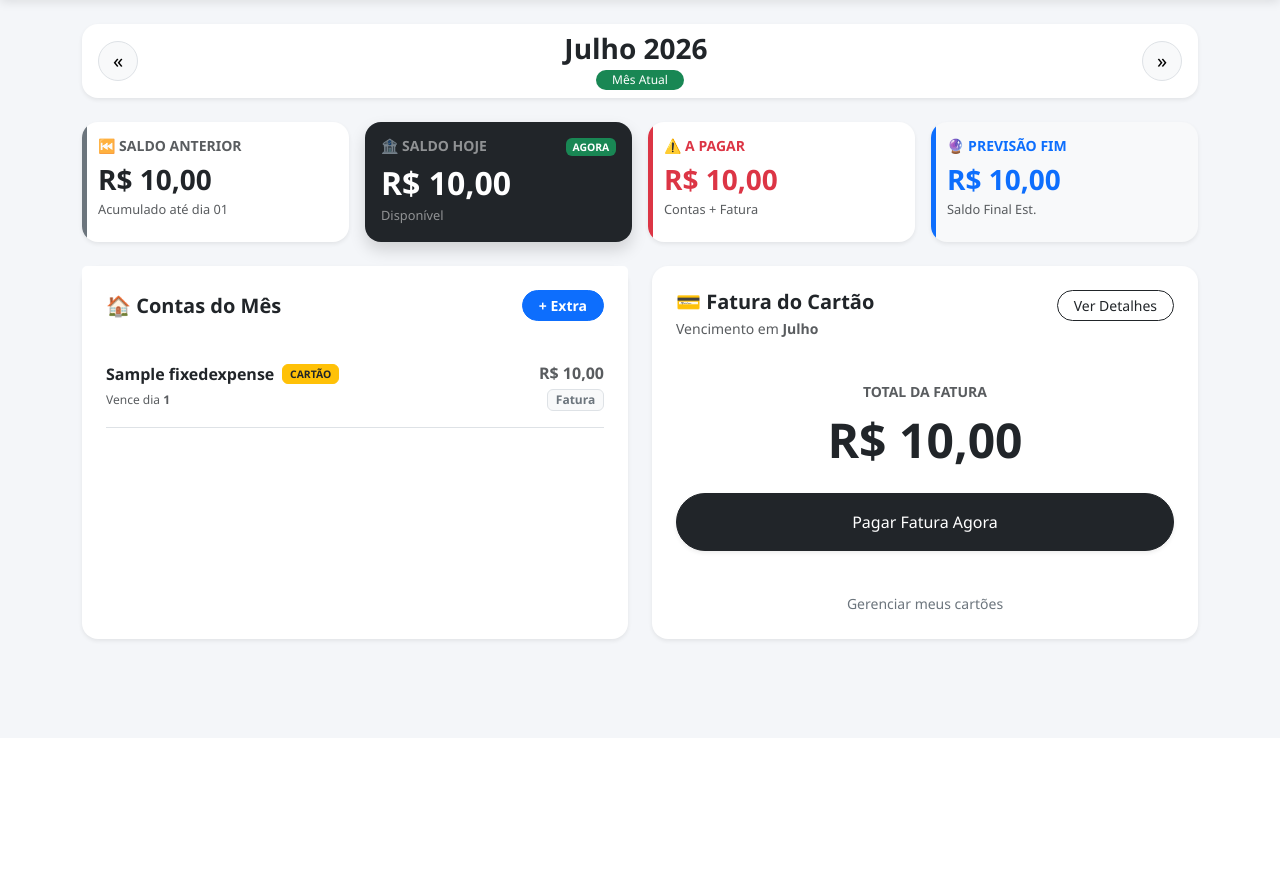
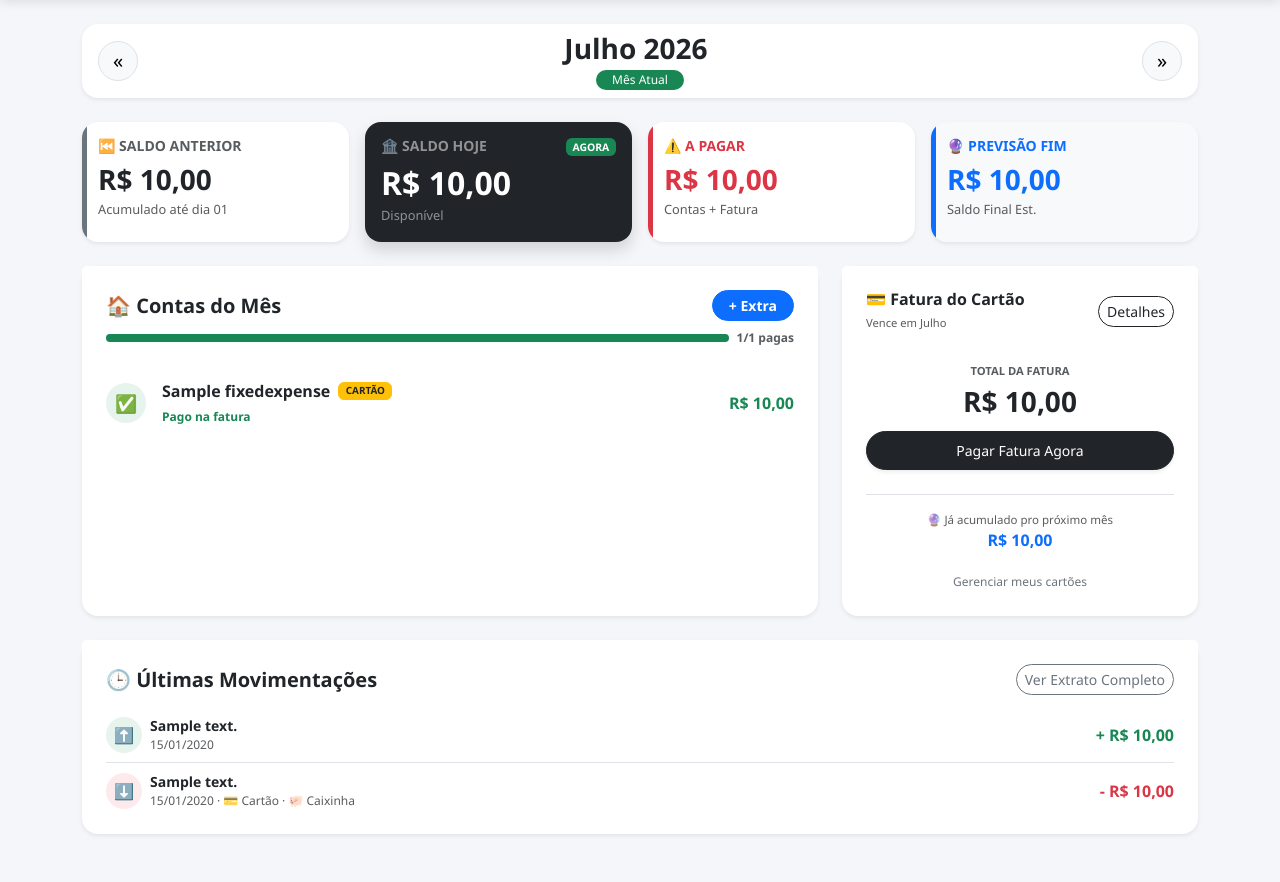
Before and after one commit to laysearaujo/fin_control, a Django app: page / in a window 1280 px wide. Shown: the part 62-944 px from the top of the page. Before the commit the page ends 706 px from the top, so only its background shows below. Run offline with Django 5.2, Linux system fonts and the light colour scheme; tables that the repository leaves empty hold one stand-in row (values such as "Sample post"); one stand-in notice (Sample message) is shown.

Commit message:
feat: New UI dashboard

```diff
--- a/finance/templates/base.html
+++ b/finance/templates/base.html
@@ -70,6 +70,30 @@
     {% endblock %}
 </div>
 
+{% if messages %}
+<div class="toast-container position-fixed bottom-0 end-0 p-3" style="z-index: 1080;">
+    {% for message in messages %}
+    <div class="toast align-items-center text-white bg-{% if message.tags %}{{ message.tags }}{% else %}success{% endif %} border-0 show mb-2" role="alert">
+        <div class="d-flex">
+            <div class="toast-body fw-bold">
+                ✅ {{ message }}
+            </div>
+            <button type="button" class="btn-close btn-close-white me-2 m-auto" data-bs-dismiss="toast" aria-label="Fechar"></button>
+        </div>
+    </div>
+    {% endfor %}
+</div>
+{% endif %}
+
 <script src="https://cdn.jsdelivr.net/npm/bootstrap@5.3.0/dist/js/bootstrap.bundle.min.js"></script>
+<script>
+    document.addEventListener("DOMContentLoaded", function() {
+        document.querySelectorAll(".toast").forEach(function(toastEl) {
+            const toast = new bootstrap.Toast(toastEl, { delay: 4000 });
+            toast.show();
+            setTimeout(() => toastEl.remove(), 4500);
+        });
+    });
+</script>
 </body>
 </html>
--- a/finance/templates/dashboard.html
+++ b/finance/templates/dashboard.html
@@ -134,82 +134,73 @@
     {% endif %}
 </div>
 
-<div class="row g-4">
+<div class="row g-4 mb-4">
 
-    <div class="col-md-6">
+    <div class="col-md-8">
         <div class="card border-0 shadow-sm rounded-4 h-100">
-            <div class="card-header bg-white border-0 pt-4 px-4 d-flex justify-content-between align-items-center">
+            <div class="card-header bg-white border-0 pt-4 px-4">
+                <div class="d-flex justify-content-between align-items-center mb-2">
                     <h5 class="fw-bold m-0">🏠 Contas do Mês</h5>
 
                     {% if not is_past %}
-                <div class="d-flex gap-2">
                     <button type="button" class="btn btn-sm btn-primary rounded-pill fw-bold px-3" data-bs-toggle="modal" data-bs-target="#modalContaAvulsa">
                         + Extra
                     </button>
+                    {% endif %}
+                </div>
+
+                {% if fixed_items_total_count %}
+                <div class="d-flex align-items-center gap-2">
+                    <div class="progress flex-grow-1" style="height: 8px;">
+                        <div class="progress-bar bg-success" role="progressbar" style="width: {% widthratio fixed_items_paid_count fixed_items_total_count 100 %}%;"></div>
+                    </div>
+                    <small class="text-muted fw-bold" style="font-size: 0.75rem; white-space: nowrap;">{{ fixed_items_paid_count }}/{{ fixed_items_total_count }} pagas</small>
                 </div>
                 {% endif %}
             </div>
 
-            <div class="card-body px-4 pb-4">
-                <div class="table-responsive">
-                    <table class="table align-middle table-hover">
-                        <tbody class="border-top-0">
+            <div class="card-body px-4 pb-2 pt-2" style="max-height: 240px; overflow-y: auto;">
                 {% for item in fixed_items %}
-                            <tr>
-                                <td class="ps-0 py-3">
+                <div class="d-flex justify-content-between align-items-center py-3 {% if not forloop.last %}border-bottom{% endif %}">
+                    <div class="d-flex align-items-center gap-3">
+                        <span class="rounded-circle d-flex align-items-center justify-content-center {% if item.status == 'paid' %}bg-success bg-opacity-10{% elif item.is_overdue %}bg-danger bg-opacity-10{% else %}bg-secondary bg-opacity-10{% endif %}" style="width: 40px; height: 40px; font-size: 1.1rem; flex-shrink: 0;">
+                            {% if item.status == 'paid' %}✅{% elif item.is_overdue %}⚠️{% else %}🕐{% endif %}
+                        </span>
+                        <div>
                             <div class="d-flex align-items-center gap-2">
-                                        <div class="fw-bold text-dark">{{ item.name }}</div>
-
+                                <span class="fw-bold text-dark">{{ item.name }}</span>
                                 {% if item.is_credit_card %}
-                                            <span class="badge bg-warning text-dark border border-warning" style="font-size: 0.65em">CARTÃO</span>
+                                    <span class="badge bg-warning text-dark border border-warning" style="font-size: 0.62em">CARTÃO</span>
                                 {% endif %}
                                 {% if item.kind == 'one_off' %}
-                                            <span class="badge bg-primary bg-opacity-10 text-primary border border-primary" style="font-size: 0.65em">EXTRA</span>
+                                    <span class="badge bg-primary bg-opacity-10 text-primary border border-primary" style="font-size: 0.62em">EXTRA</span>
                                 {% endif %}
                             </div>
 
                             {% if item.status == 'paid' %}
-                                        <small class="text-success fw-bold" style="font-size: 0.75rem;">Pago em dia!</small>
-                                    {% else %}
-                                        {% if is_past %}
-                                            <small class="text-danger fw-bold" style="font-size: 0.75rem;">Não pago</small>
+                                <small class="text-success fw-bold" style="font-size: 0.75rem;">Pago{% if item.is_credit_card %} na fatura{% endif %}</small>
+                            {% elif item.is_overdue %}
+                                <small class="text-danger fw-bold" style="font-size: 0.75rem;">Atrasada · venceu dia {{ item.day }}</small>
+                            {% elif is_past %}
+                                <small class="text-danger fw-bold" style="font-size: 0.75rem;">Não paga</small>
                             {% else %}
                                 <small class="text-muted" style="font-size: 0.75rem;">Vence dia <strong>{{ item.day }}</strong></small>
                             {% endif %}
-                                    {% endif %}
-                                </td>
+                        </div>
+                    </div>
 
-                                <td class="text-end pe-0 py-3">
+                    <div class="d-flex align-items-center gap-3">
                     {% if item.status == 'paid' %}
-                                        <div class="text-success fw-bold valor-sensivel">R$ {{ item.paid_amount }} ✅</div>
+                        <span class="fw-bold text-success valor-sensivel">R$ {{ item.paid_amount }}</span>
+                    {% elif is_past %}
+                        <span class="fw-bold text-danger valor-sensivel">R$ {{ item.expected_amount }}</span>
                     {% else %}
-
-                                        {% if is_past %}
-                                            <span class="text-danger fw-bold valor-sensivel"> R$ {{ item.expected_amount }} </span>
-                                        {% else %}
-
-                                            {% if item.is_credit_card %}
-                                                <div class="d-flex flex-column align-items-end">
-                                                    <span class="fw-bold text-muted valor-sensivel">R$ {{ item.expected_amount }}</span>
-                                                    <span class="badge bg-light text-secondary border mt-1">Fatura</span>
-                                                </div>
-                                            {% else %}
-
-                                                <div class="d-flex align-items-center justify-content-end gap-3">
-                                                    <div class="fw-bold text-dark valor-sensivel">R$ {{ item.expected_amount }}</div>
+                        <span class="fw-bold {% if item.is_overdue %}text-danger{% else %}text-dark{% endif %} valor-sensivel">R$ {{ item.expected_amount }}</span>
 
                         {% if item.kind == 'one_off' %}
-                                                        <a href="{% url 'pagar_conta_avulsa' item.id %}?mes={{ ref_date.month }}&ano={{ ref_date.year }}"
-                                                           class="btn btn-sm btn-success rounded-pill fw-bold px-3 shadow-sm"
-                                                           style="min-width: 80px;">
-                                                           Pagar
-                                                        </a>
+                            <a href="{% url 'pagar_conta_avulsa' item.id %}?mes={{ ref_date.month }}&ano={{ ref_date.year }}" class="btn btn-sm btn-success rounded-pill fw-bold px-3 shadow-sm" style="min-width: 80px;">Pagar</a>
                         {% else %}
-                                                        <a href="{% url 'pagar_gasto_fixo' item.id %}?mes={{ ref_date.month }}&ano={{ ref_date.year }}"
-                                                           class="btn btn-sm btn-success rounded-pill fw-bold px-3 shadow-sm"
-                                                           style="min-width: 80px;">
-                                                           Pagar
-                                                        </a>
+                            <a href="{% url 'pagar_gasto_fixo' item.id %}?mes={{ ref_date.month }}&ano={{ ref_date.year }}" class="btn btn-sm btn-success rounded-pill fw-bold px-3 shadow-sm" style="min-width: 80px;">Pagar</a>
                         {% endif %}
 
                         <div class="dropdown">
@@ -318,64 +309,92 @@
                                 </div>
                             </div>
                         {% endif %}
+                    {% endif %}
+                    </div>
+                </div>
+                {% empty %}
+                <p class="text-muted text-center py-5 mb-0">Nenhuma conta cadastrada para este mês.</p>
+                {% endfor %}
+            </div>
+        </div>
     </div>
 
+    <div class="col-md-4">
+        <div class="card border-0 shadow-sm rounded-4 h-100">
+            <div class="card-header bg-white border-0 pt-4 px-4 d-flex justify-content-between align-items-center">
+                <div>
+                    <h6 class="fw-bold m-0">💳 Fatura do Cartão</h6>
+                    <small class="text-muted" style="font-size: 0.7rem;">Vence em {{ ref_date|date:"F" }}</small>
+                </div>
+                <button type="button" class="btn btn-sm btn-outline-dark rounded-pill" data-bs-toggle="modal" data-bs-target="#modalFatura">
+                    Detalhes
+                </button>
+            </div>
+
+            <div class="card-body px-4 pb-4 pt-2 d-flex flex-column">
+                {% if invoice_paid %}
+                    <div class="text-center py-2">
+                        <span class="badge bg-success bg-opacity-10 text-success mb-2">✅ Fatura paga</span>
+                        <h4 class="fw-bold text-success mb-0 valor-sensivel">R$ {{ invoice_total|floatformat:2 }}</h4>
+                        <small class="text-muted">Foi o que você pagou</small>
+                    </div>
+                {% else %}
+                    <div class="text-center py-2">
+                        <small class="text-muted text-uppercase fw-bold" style="font-size: 0.7rem;">Total da Fatura</small>
+                        <h3 class="fw-bold text-dark valor-sensivel my-1">R$ {{ invoice_total|floatformat:2 }}</h3>
+
+                        {% if not is_past and invoice_total > 0 %}
+                            <button type="button" class="btn btn-dark btn-sm w-100 rounded-pill py-2 mt-2 shadow-sm" data-bs-toggle="modal" data-bs-target="#modalConfirmarPgto">
+                               Pagar Fatura Agora
+                            </button>
                         {% endif %}
+                    </div>
                 {% endif %}
+
+                <div class="mt-3 pt-3 border-top text-center">
+                    <small class="text-muted d-block" style="font-size: 0.72rem;">🔮 Já acumulado pro próximo mês</small>
+                    <span class="fw-bold text-primary valor-sensivel">R$ {{ next_invoice_total|floatformat:2 }}</span>
+                </div>
+
+                {% if not invoice_paid %}
+                    <div class="mt-3 text-center">
+                        <a href="{% url 'gerenciar_cartoes' %}" class="text-secondary small text-decoration-none" style="font-size: 0.75rem;">Gerenciar meus cartões</a>
+                    </div>
                 {% endif %}
-                                </td>
-                            </tr>
-                            {% empty %}
-                            <tr><td colspan="2" class="text-muted text-center py-5">Nenhuma conta cadastrada para este mês.</td></tr>
-                            {% endfor %}
-                        </tbody>
-                    </table>
             </div>
         </div>
     </div>
 </div>
 
-    <div class="col-md-6">
-        <div class="card border-0 shadow-sm rounded-4 h-100">
-            <div class="card-body p-4 d-flex flex-column">
+<div class="row g-4">
 
-                <div class="d-flex justify-content-between align-items-start mb-4">
+    <div class="col-12">
+        <div class="card border-0 shadow-sm rounded-4">
+            <div class="card-header bg-white border-0 pt-4 px-4 d-flex justify-content-between align-items-center">
+                <h5 class="fw-bold m-0">🕒 Últimas Movimentações</h5>
+                <a href="{% url 'extrato' %}" class="btn btn-sm btn-outline-secondary rounded-pill">Ver Extrato Completo</a>
+            </div>
+            <div class="card-body px-4 pb-3 pt-1">
+                {% for item in recent_movements %}
+                <div class="d-flex justify-content-between align-items-center py-2 {% if not forloop.last %}border-bottom{% endif %}">
+                    <div class="d-flex align-items-center gap-2">
+                        <span class="rounded-circle d-flex align-items-center justify-content-center {% if item.kind == 'income' %}bg-success bg-opacity-10{% else %}bg-danger bg-opacity-10{% endif %}" style="width: 36px; height: 36px; font-size: 1rem; flex-shrink: 0;">
+                            {% if item.kind == 'income' %}⬆️{% else %}⬇️{% endif %}
+                        </span>
                         <div>
-                        <h5 class="fw-bold mb-1">💳 Fatura do Cartão</h5>
-                        <p class="text-muted small m-0">Vencimento em <strong>{{ ref_date|date:"F" }}</strong></p>
+                            <div class="fw-bold text-dark small">{{ item.description }}</div>
+                            <div class="text-muted" style="font-size: 0.75rem;">
+                                {{ item.date|date:"d/m/Y" }}{% if item.is_credit_card %} · 💳 Cartão{% endif %}{% if item.is_internal_transfer %} · 🐖 Caixinha{% endif %}
                             </div>
-                    <button type="button" class="btn btn-sm btn-outline-dark rounded-pill px-3" data-bs-toggle="modal" data-bs-target="#modalFatura">
-                        Ver Detalhes
-                    </button>
                         </div>
-
-                <div class="flex-grow-1 d-flex flex-column justify-content-center">
-                    {% if invoice_paid %}
-                        <div class="text-center py-3">
-                            <div class="mb-2" style="font-size: 3rem;">✅</div>
-                            <h3 class="fw-bold text-success mb-1">Fatura Paga!</h3>
-                            <p class="text-muted">Total quitado: <strong class="valor-sensivel">R$ {{ invoice_total|floatformat:2 }}</strong></p>
                     </div>
-
-                    {% else %}
-                        <div class="text-center py-3">
-                            <small class="text-muted text-uppercase fw-bold">Total da Fatura</small>
-                            <h1 class="fw-bold text-dark valor-sensivel display-5 my-2">R$ {{ invoice_total|floatformat:2 }}</h1>
-
-                            {% if not is_past and invoice_total > 0 %}
-                                <button type="button" class="btn btn-dark w-100 rounded-pill py-3 mt-3 shadow-sm" data-bs-toggle="modal" data-bs-target="#modalConfirmarPgto">
-                                   Pagar Fatura Agora
-                                </button>
-                            {% endif %}
+                    <span class="fw-bold valor-sensivel {% if item.kind == 'income' %}text-success{% else %}text-danger{% endif %}">
+                        {% if item.kind == 'income' %}+{% else %}-{% endif %} R$ {{ item.amount|floatformat:2 }}
+                    </span>
                 </div>
-                    {% endif %}
-                </div>
-
-                {% if not invoice_paid %}
-                    <div class="mt-4 text-center">
-                        <a href="{% url 'gerenciar_cartoes' %}" class="text-secondary small text-decoration-none">Gerenciar meus cartões</a>
-                    </div>
-                {% endif %}
+                {% empty %}
+                <p class="text-muted text-center py-4 mb-0">Nenhuma movimentação registrada ainda.</p>
+                {% endfor %}
             </div>
         </div>
     </div>
--- a/finance/views/dashboard.py
+++ b/finance/views/dashboard.py
@@ -138,6 +138,17 @@ def dashboard(request):
 
     month_invoice_total = installments_total + subscriptions_total
 
+    # What's already accumulating for NEXT month's invoice (installments already scheduled +
+    # subscriptions not yet posted), so purchases made today don't sneak up unnoticed
+    next_invoice_month = ref_date + relativedelta(months=1)
+    next_installments_total = Installment.objects.filter(due_date__month=next_invoice_month.month, due_date__year=next_invoice_month.year).aggregate(Sum('amount'))['amount__sum'] or 0
+    next_subscriptions_total = 0
+    for expense in credit_card_fixed_expenses:
+        already_posted_next = Transaction.objects.filter(fixed_expense=expense, purchase_date__month=next_invoice_month.month, purchase_date__year=next_invoice_month.year).exists()
+        if not already_posted_next:
+            next_subscriptions_total += expense.expected_amount
+    next_invoice_total = next_installments_total + next_subscriptions_total
+
     # The base forecast is just your fixed salary
     total_fixed_income = FixedIncome.objects.aggregate(Sum('amount'))['amount__sum'] or 0
     forecast_total_income = total_fixed_income
@@ -168,16 +179,25 @@ def dashboard(request):
 
     # A. Fixed expenses
     for expense in FixedExpense.objects.all():
-        payment = Transaction.objects.filter(fixed_expense=expense, purchase_date__month=ref_date.month, purchase_date__year=ref_date.year).first()
-        status = 'paid' if payment else 'pending'
-        amount_paid = payment.total_amount if payment else 0
-        if status == 'pending' and not expense.is_credit_card:
-            total_pending_bank += expense.expected_amount
+        if expense.is_credit_card:
+            # Credit card subscriptions are settled in a lump sum when the invoice is paid,
+            # never individually - so as far as the "to-do list" goes, they're already handled
+            status = 'paid'
+            amount_paid = expense.expected_amount
+        else:
+            payment = Transaction.objects.filter(fixed_expense=expense, purchase_date__month=ref_date.month, purchase_date__year=ref_date.year).first()
+            status = 'paid' if payment else 'pending'
+            amount_paid = payment.total_amount if payment else 0
+            if status == 'pending':
+                total_pending_bank += expense.expected_amount
+
+        is_overdue = is_current and status == 'pending' and today.day > expense.due_day
 
         fixed_items_status.append({
             'id': expense.id, 'name': expense.name, 'status': status,
             'expected_amount': expense.expected_amount, 'paid_amount': amount_paid,
-            'day': expense.due_day, 'is_credit_card': expense.is_credit_card, 'kind': 'fixed'
+            'day': expense.due_day, 'is_credit_card': expense.is_credit_card, 'kind': 'fixed',
+            'is_overdue': is_overdue,
         })
 
     # B. One-off bills (only this month's)
@@ -189,11 +209,23 @@ def dashboard(request):
         if status == 'pending':
             total_pending_bank += bill.amount
 
+        is_overdue = is_current and status == 'pending' and today.day > bill.due_date.day
+
         fixed_items_status.append({
             'id': bill.id, 'name': bill.title, 'status': status,
             'expected_amount': bill.amount, 'paid_amount': bill.amount if status == 'paid' else 0,
-            'day': bill.due_date.day, 'is_credit_card': False, 'kind': 'one_off'
+            'day': bill.due_date.day, 'is_credit_card': False, 'kind': 'one_off',
+            'is_overdue': is_overdue,
         })
+
+    # Pending items float to the top (overdue first), so what needs attention is seen first
+    fixed_items_status.sort(key=lambda item: (
+        item['status'] == 'paid',
+        not item['is_overdue'],
+        item['day'],
+    ))
+    fixed_items_paid_count = sum(1 for item in fixed_items_status if item['status'] == 'paid')
+    fixed_items_total_count = len(fixed_items_status)
 
     # Final totals
     invoice_paid = Transaction.objects.filter(is_invoice_payment=True, invoice_month=ref_date.month, invoice_year=ref_date.year).exists()
@@ -208,8 +240,34 @@ def dashboard(request):
     projected_balance = current_real_balance + income_still_expected - total_remaining_to_pay
     forecast_total_expenses = month_actual_expenses + total_remaining_to_pay
 
+    # Last 5 movements (income + expenses combined), so you can glance at the dashboard and
+    # immediately see what just happened, without having to open the full statement
+    recent_income = Income.objects.order_by('-date', '-id')[:5]
+    recent_expenses = Transaction.objects.order_by('-purchase_date', '-id')[:5]
+
+    recent_movements = []
+    for income in recent_income:
+        recent_movements.append({
+            'date': income.date,
+            'description': income.description,
+            'amount': income.amount,
+            'kind': 'income',
+        })
+    for expense in recent_expenses:
+        recent_movements.append({
+            'date': expense.purchase_date,
+            'description': expense.description,
+            'amount': expense.total_amount,
+            'kind': 'expense',
+            'is_credit_card': expense.is_credit_card,
+            'is_internal_transfer': expense.is_internal_transfer,
+        })
+    recent_movements.sort(key=lambda m: m['date'], reverse=True)
+    recent_movements = recent_movements[:5]
+
     context = {
         'ref_date': ref_date,
+        'recent_movements': recent_movements,
         'is_past': is_past, 'is_future': is_future, 'is_current': is_current,
         'prev_month_url': f"?mes={previous_month.month}&ano={previous_month.year}",
         'next_month_url': f"?mes={next_month.month}&ano={next_month.year}",
@@ -221,10 +279,13 @@ def dashboard(request):
         'month_actual_income': month_actual_income,
         'month_actual_expenses': month_actual_expenses,
         'fixed_items': fixed_items_status,
+        'fixed_items_paid_count': fixed_items_paid_count,
+        'fixed_items_total_count': fixed_items_total_count,
         'total_remaining_to_pay': total_remaining_to_pay,
         'invoice_total': month_invoice_total,
         'invoice_line_items': invoice_line_items,
         'invoice_paid': invoice_paid,
+        'next_invoice_total': next_invoice_total,
         'total_invested': SavingsBox.objects.aggregate(Sum('current_balance'))['current_balance__sum'] or 0,
         'categories': Category.objects.all(),
     }
--- a/finance/views/transactions.py
+++ b/finance/views/transactions.py
@@ -1,4 +1,5 @@
 from django.shortcuts import render, redirect, get_object_or_404
+from django.contrib import messages
 from django.db import transaction
 from django.utils import timezone
 from datetime import datetime
@@ -28,6 +29,7 @@ def new_transaction(request):
                         box.current_balance += new_transaction_obj.total_amount
                         box.save()
 
+                messages.success(request, f"Despesa \"{new_transaction_obj.description}\" de R$ {new_transaction_obj.total_amount:.2f} adicionada!")
                 return redirect('dashboard')
             except Exception as e:
                 # If something goes wrong, don't crash the app, just log it
@@ -67,6 +69,7 @@ def new_income(request):
         # it was received without matching on the description text
         income.fixed_income = fixed_income
         income.save()
+        messages.success(request, f"Receita \"{income.description}\" de R$ {income.amount:.2f} adicionada!")
         return redirect('dashboard')
 
     return render(request, 'generic_form.html', {'form': form, 'title': '💰 Registrar Entrada'})
```
Lines whose indentation alone changed are shown as unchanged.
